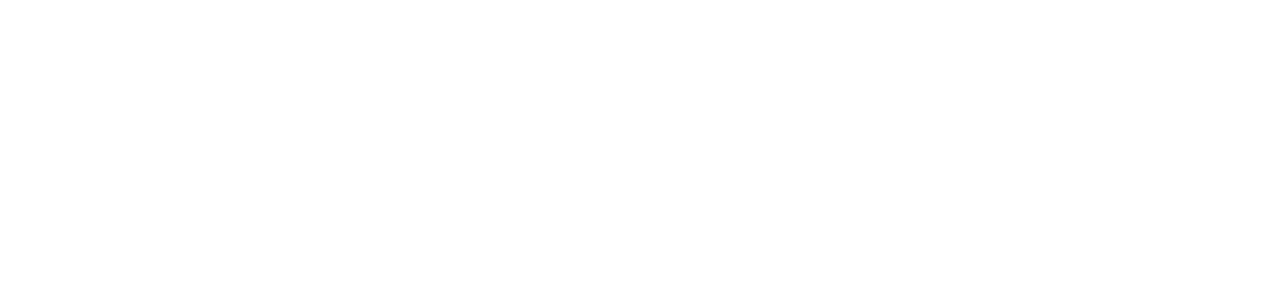
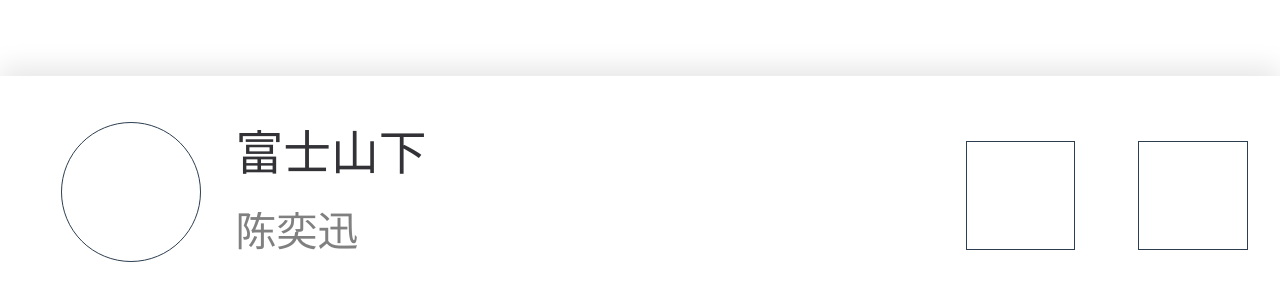
Before and after one commit to zz632893783/netease-cloud-music, a Vue app: page / in a window 1280 px wide. Shown: the part 492-792 px from the top of the page. Built offline with nearby package versions, Linux system fonts and the light colour scheme.

Commit message:
新增播放器页面，功能未实现

```diff
--- a/src/App.vue
+++ b/src/App.vue
@@ -7,13 +7,18 @@
                 <span></span>
             </div>
         </transition>
+        <div class="playerContainer">
+            <player></player>
+        </div>
     </div>
 </template>
 <script>
 // import commonRequest from '@/api/commonRequest.js'
 // import { setCookie } from '@/tools/cookie.js'
+import player from '@/views/player.vue'
 export default {
     components: {
+        player
     },
     data: function () {
         return {}
@@ -122,6 +127,14 @@ html, body {
             }
         }
     }
+    .playerContainer {
+        position: absolute;
+        height: rem(136);
+        left: 0;
+        bottom: 0;
+        right: 0;
+        box-shadow: 0 rem(-5) rem(15) rgba(0, 0, 0, 0.1);
+    }
 }
 * {
     margin: 0;
--- /dev/null
+++ b/src/views/player.vue
@@ -0,0 +1,87 @@
+<template>
+    <div class="player">
+        <div class="preview">
+            <div class="cover"></div>
+            <div class="info">
+                <p class="name">富士山下</p>
+                <p class="singer">陈奕迅</p>
+            </div>
+            <span class="btn"></span>
+            <span class="songList"></span>
+        </div>
+    </div>
+</template>
+<script>
+export default {
+    data: function () {
+        return {
+            msg: 'player'
+        }
+    }
+}
+</script>
+<style lang="stylus" scoped>
+@import '~@/style/index.styl'
+.player {
+    .preview {
+        font-size: 0;
+        position: absolute;
+        left: 0;
+        right: 0;
+        top: 0;
+        bottom: 0;
+        background-color: white;
+        line-height: rem(136);
+        .cover {
+            display: inline-block;
+            width: rem(82);
+            height: rem(82);
+            border-radius: 50%;
+            border: 1px solid;
+            vertical-align: middle;
+            margin-left: rem(36);
+            margin-right: rem(20);
+        }
+        .info {
+            display: inline-block;
+            width: rem(420);
+            vertical-align: middle;
+            .name {
+                display: block;
+                overflow: hidden;
+                text-overflow: ellipsis;
+                white-space: nowrap;
+                font-size: rem(28);
+                line-height: rem(28);
+                margin-bottom: rem(20);
+                color: #333237;
+            }
+            .singer {
+                display: block;
+                overflow: hidden;
+                text-overflow: ellipsis;
+                white-space: nowrap;
+                font-size: rem(24);
+                line-height: rem(24);
+                color: #808080;
+            }
+        }
+        .btn {
+            position: absolute;
+            width: rem(64);
+            height: rem(64);
+            border: 1px solid;
+            right: rem(120);
+            bottom: rem(34);
+        }
+        .songList {
+            position: absolute;
+            width: rem(64);
+            height: rem(64);
+            border: 1px solid;
+            right: rem(19);
+            bottom: rem(34);
+        }
+    }
+}
+</style>
```
